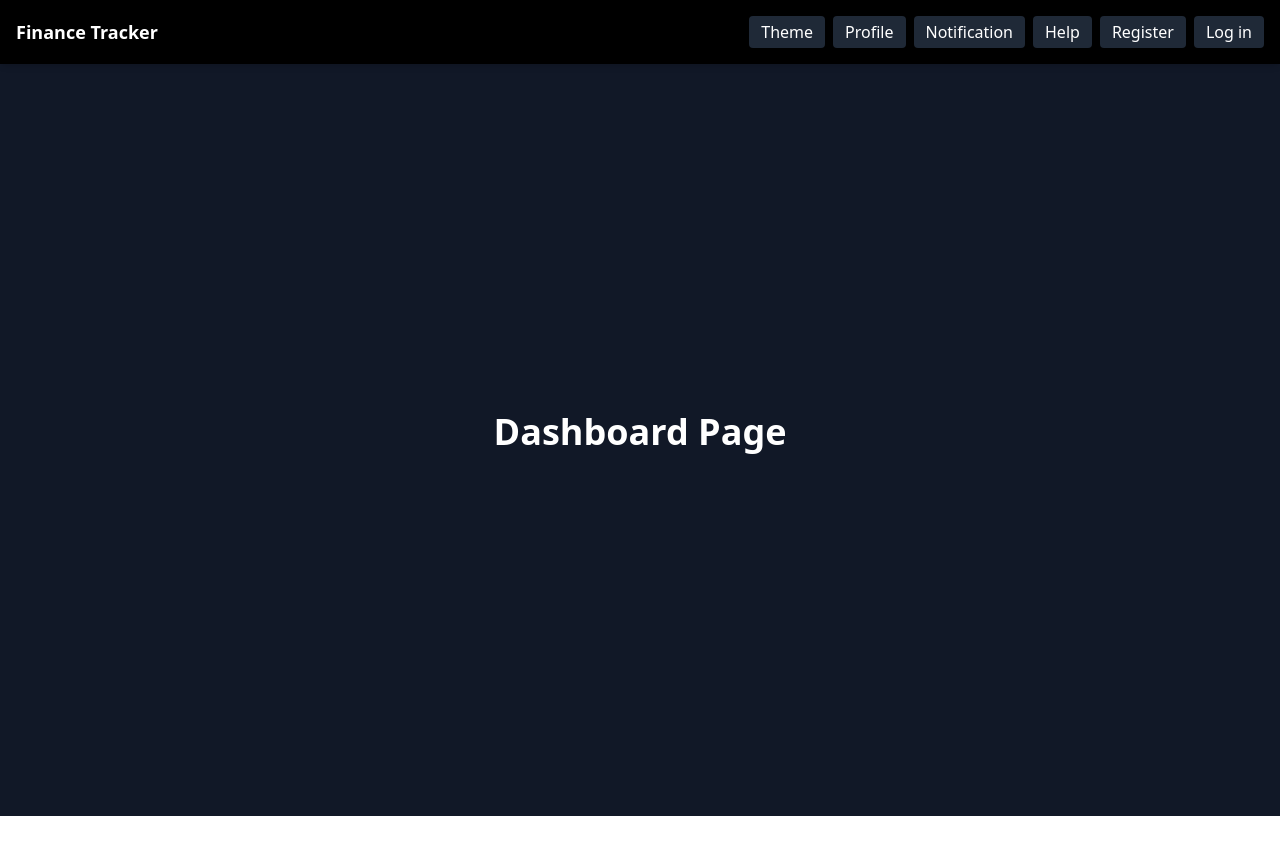
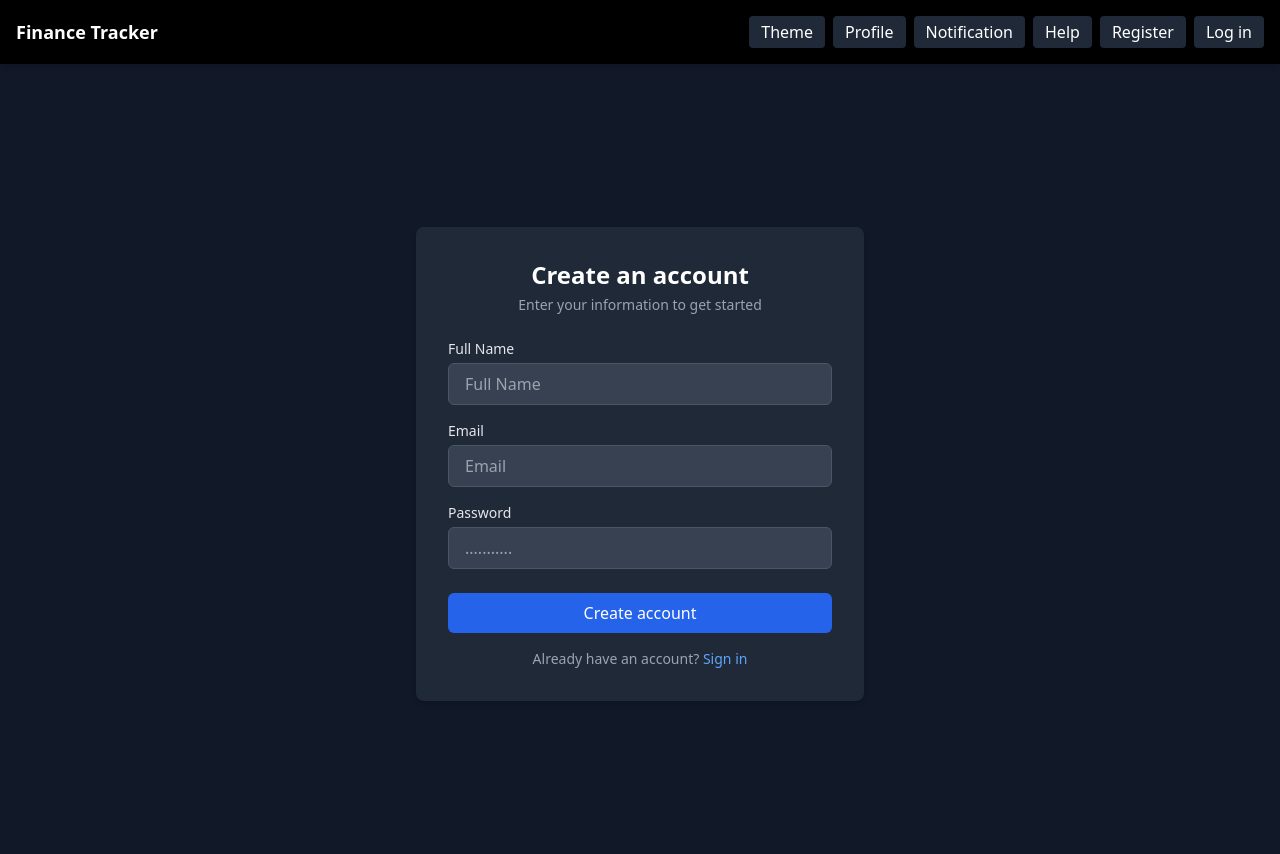
Before and after one commit to Vax23/finance-tracker, a React (Create React App) app in the folder frontend/: page /register in a window 1280 px wide. Shown: the top 854 px of the page. Before the commit the page ends 816 px from the top, so only its background shows below. Built offline with nearby package versions, Linux system fonts and the light colour scheme; no server answers.

Commit message:
Added: Basic registration form Added: Auth on the Firebase

```diff
--- a/frontend/package.json
+++ b/frontend/package.json
@@ -14,6 +14,7 @@
     "firebase": "^11.5.0",
     "react": "^19.0.0",
     "react-dom": "^19.0.0",
+    "react-router-dom": "^7.4.1",
     "react-scripts": "5.0.1",
     "typescript": "^4.9.5",
     "web-vitals": "^2.1.4"
--- a/frontend/src/App.tsx
+++ b/frontend/src/App.tsx
@@ -3,17 +3,26 @@ import logo from './logo.svg';
 import './App.css';
 import Dashboard from './pages/Dashboard';
 import Navbar from './components/Navbar';
+import { Route, BrowserRouter as Router, Routes } from 'react-router-dom';
+import Register from './pages/Register';
 
 // This is Root of the app
 
 function App() {
   return (
+
+    <Router>
     <div className="bg-gray-900 text-white min-h-screen">
       <Navbar />
       <div className='pt-16 p-4'>
-        <Dashboard />
+        <Routes>
+          <Route path="/" element={<Dashboard />} />
+          <Route path="/register" element={<Register />} />
+        </Routes>
       </div>
     </div>
+    </Router>
+
   );
 }
 
--- a/frontend/src/components/Navbar.tsx
+++ b/frontend/src/components/Navbar.tsx
@@ -1,4 +1,5 @@
 import React from "react";
+import {Link} from "react-router-dom";
 
 function Navbar() {
     return (
@@ -11,7 +12,7 @@ function Navbar() {
             <button className="bg-gray-800 px-3 py-1 rounded hover:bg-gray-500">Profile</button>
             <button className="bg-gray-800 px-3 py-1 rounded hover:bg-gray-500">Notification</button>
             <button className="bg-gray-800 px-3 py-1 rounded hover:bg-gray-500">Help</button>
-            <button className="bg-gray-800 px-3 py-1 rounded hover:bg-gray-500">Register</button>
+            <Link to="/register" className="bg-gray-800 px-3 py-1 rounded hover:bg-gray-500">Register</Link>
             <button className="bg-gray-800 px-3 py-1 rounded hover:bg-gray-500">Log in</button>
           </div>
 
--- a/frontend/src/firebase.tsx
+++ b/frontend/src/firebase.tsx
@@ -1,5 +1,6 @@
 import { initializeApp } from "firebase/app";
 import { getFirestore } from "firebase/firestore";
+import { getAuth } from "firebase/auth";
 
 const firebaseConfig = {
     apiKey: process.env.REACT_APP_FIREBASE_API_KEY!,
@@ -15,8 +16,8 @@ const app = initializeApp(firebaseConfig);
 console.log("🔥 Firebase initialized successfully");
 console.log("📦 Firebase App:", app);
 
-const db = getFirestore(app);
+export const db = getFirestore(app);
 console.log("🗄️ Firestore connected");
-console.log("🗄️ Firestore db", db);
 
-export default db;
+export const auth = getAuth(app);
+console.log("🔐 Auth initialized");
--- /dev/null
+++ b/frontend/src/pages/Register.tsx
@@ -0,0 +1,83 @@
+import React, { useState } from "react";
+import { createUserWithEmailAndPassword  } from "firebase/auth";
+import {auth } from "../firebase";
+import { useNavigate } from "react-router-dom";
+
+const Register = () => {
+    const navigate = useNavigate();
+    const [fullName, setFullName] = useState("");
+    const [email, setEmail] = useState("");
+    const [password, setPassword] = useState("");
+
+    const hanldeRegister = (event: React.FormEvent) =>{
+        event.preventDefault();
+
+        createUserWithEmailAndPassword(auth, email, password).then(() => {
+            alert("Account created!");
+        navigate("/");
+            }).catch((error) => {
+                alert(error.message);
+            });
+};
+
+return (
+    <div className="min-h-screen flex items-center justify-center bg-gray-900 px-4 text-white">
+        <div className="bg-gray-800 p-8 rounded-lg shadow-md w-full max-w-md">
+            <h2 className="text-2xl font-bold mb-1 text-center">Create an account</h2>
+            <p className="text-sm text-gray-400 mb-6 text-center">Enter your information to get started</p>
+
+            <form onSubmit={hanldeRegister}>
+                <div className="mb-4">
+                    <label className="block text-sm font-medium mb-1 text-gray-200">Full Name</label>
+                    <input
+                    type="text"
+                    placeholder="Full Name"
+                    value={fullName}
+                    onChange={(event) => setFullName(event.target.value)}
+                    className="w-full px-4 py-2 border border-gray-600 rounded-md bg-gray-700 text-white focus:outline-none focus:ring focus:border-blue-300"
+                    required
+                    />
+                </div>
+
+                <div className="mb-4">
+                    <label className="block text-sm font-medium mb-1 text-gray-200">Email</label>
+                    <input
+                    type="email"
+                    placeholder="Email"
+                    value={email}
+                    onChange={(event) => setEmail(event.target.value)}
+                    className="w-full px-4 py-2 border border-gray-600 rounded-md bg-gray-700 text-white focus:outline-none focus:ring focus:border-blue-300"
+                    required
+                    />
+                </div>
+
+                <div className="mb-6">
+                    <label className="block text-sm font-medium mb-1 text-gray-200">Password</label>
+                    <input
+                    type="password"
+                    placeholder="..........."
+                    value={password}
+                    onChange={(event) => setPassword(event.target.value)}
+                    className="w-full px-4 py-2 border border-gray-600 rounded-md bg-gray-700 text-white focus:outline-none focus:ring focus:border-blue-300"
+                    required
+                    />
+                </div>
+
+                <button type="submit"
+                className="w-full bg-blue-600 text-white py-2 rounded-md hover:bg-blue-700 transition">
+                    Create account
+                </button>
+            </form>
+
+            <p className="mt-4 text-sm text-center text-gray-400">
+                Already have an account?{" "}
+                <a href="/" className="text-blue-400 hover:underline">Sign in</a>
+            </p>
+
+        </div>
+    </div>
+);
+
+}
+
+export default Register;
```
Also changed, not shown: 1 other file (tests, documents, lock files or other folders).
